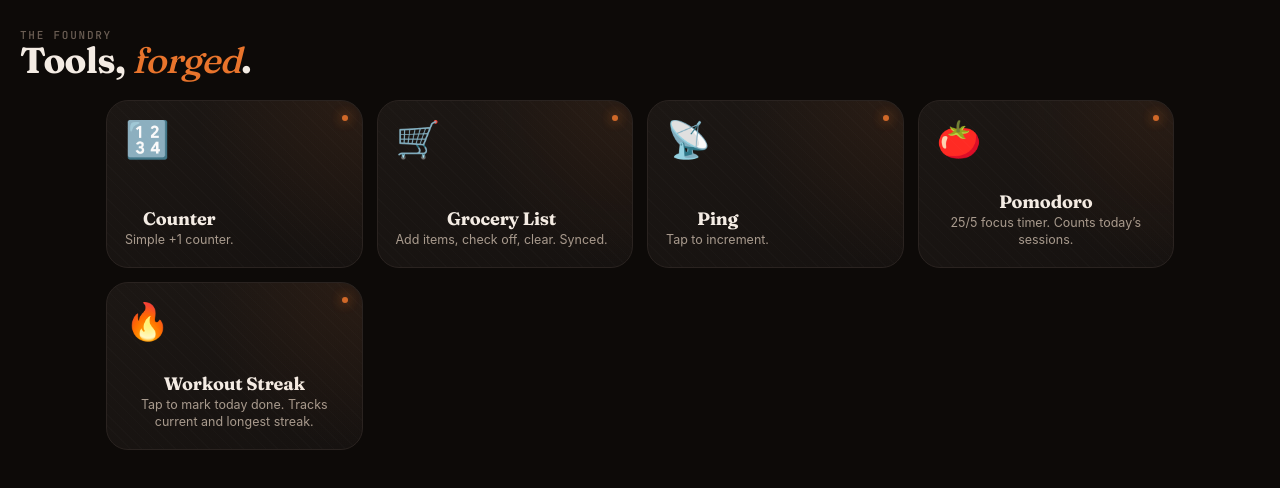
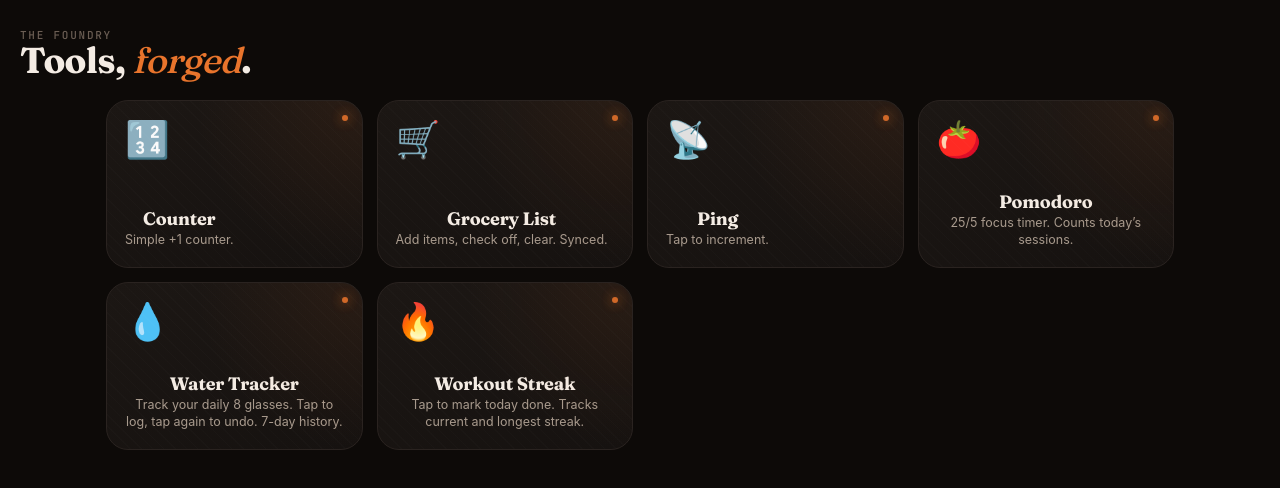
Before and after one commit to Awentzelza/foundry, a React (Vite) app: page / in a window 1280 px wide. Shown: the top 488 px of the page. Built offline with nearby package versions, Linux system fonts and the light colour scheme; no server answers; the database is empty.

Commit message:
Foundry: regenerate app registry

```diff
--- a/src/apps/registry.ts
+++ b/src/apps/registry.ts
@@ -52,6 +52,18 @@ export const APP_REGISTRY: RegisteredApp[] = [
   },
   {
     meta: {
+      id: "water-tracker",
+      name: "Water Tracker",
+      description: "Track your daily 8 glasses. Tap to log, tap again to undo. 7-day history.",
+      icon: "💧",
+      route: "water-tracker",
+      needsPersistence: true,
+      status: "active",
+    },
+    load: () => import("./water-tracker"),
+  },
+  {
+    meta: {
       id: "workout-streak",
       name: "Workout Streak",
       description: "Tap to mark today done. Tracks current and longest streak.",
```
